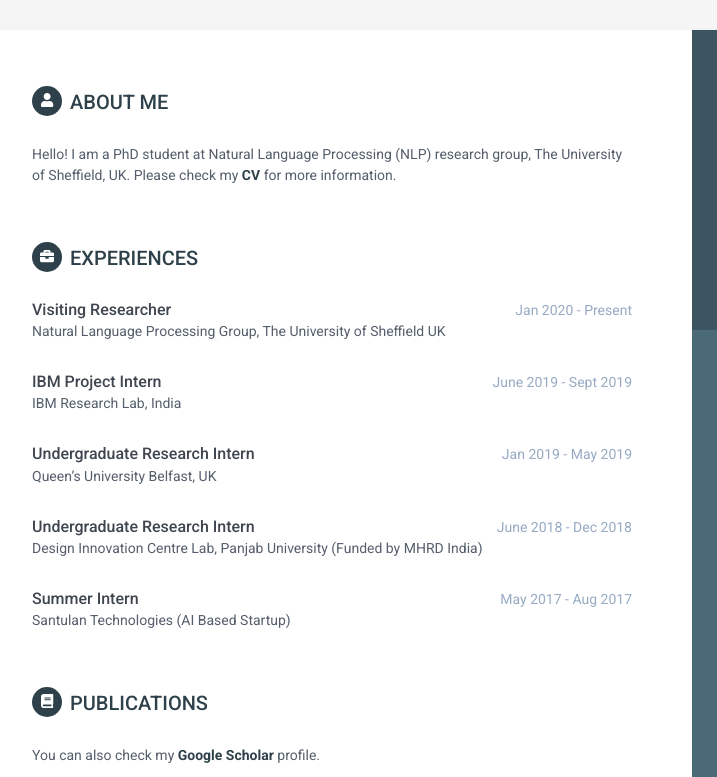
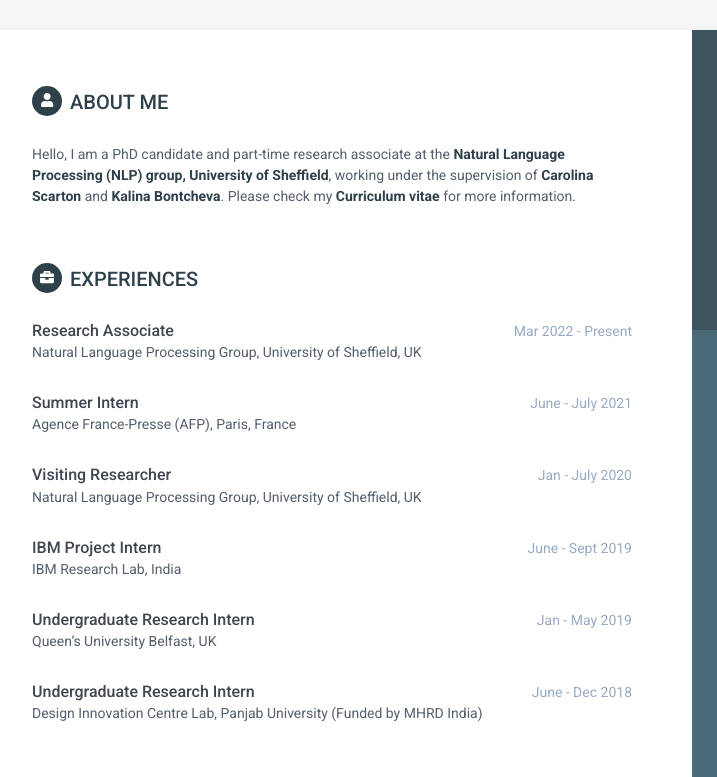
Before and after one commit to iknoorjobs/iknoorjobs.github.io, a plain HTML site: page index.html in a window 1280 px wide. Shown: the top 777 px of the page, 188-905 px from the left. Drawn offline with Linux system fonts and the light colour scheme.

Commit message:
Update index.html

```diff
--- a/index.html
+++ b/index.html
@@ -79,23 +79,51 @@
             <section class="section summary-section">
                 <h2 class="section-title"><span class="icon-holder"><i class="fas fa-user"></i></span>About Me</h2>
                 <div class="summary">
-                    <p>Hello! I am a PhD student at Natural Language Processing (NLP) research group, The University of Sheffield, UK. Please check my <a href="CV.pdf"><strong>CV</strong></a> for more information.</p>
+                    <p>Hello, I am a PhD candidate and part-time research associate at the <a href="https://www.sheffield.ac.uk/dcs/research/groups/natural-language-processing"><strong>Natural Language Processing (NLP) group, University of Sheffield</strong></a>,
+			    working under the supervision of <a href="https://carolscarton.github.io/"><strong>Carolina Scarton</strong></a> and <a href="https://www.sheffield.ac.uk/dcs/people/academic/kalina-bontcheva"><strong>Kalina Bontcheva</strong></a>.
+			    Please check my <a href="CV.pdf"><strong>Curriculum vitae</strong></a> for more information.</p>
                 </div><!--//summary-->
             </section><!--//section-->
 
             <section class="section experiences-section">
                 <h2 class="section-title"><span class="icon-holder"><i class="fas fa-briefcase"></i></span>Experiences</h2>
 
+	         <div class="item">
+                    <div class="meta">
+                        <div class="upper-row">
+                            <h3 class="job-title">Research Associate</h3>
+                            <div class="time">Mar 2022 - Present</div>
+                        </div><!--//upper-row-->
+                        <!-- <div class="company">Startup Hubs, San Francisco</div> -->
+                    </div><!--//meta-->
+                    <div class="details">
+                        <p>Natural Language Processing Group, University of Sheffield, UK</p>
+                    </div><!--//details-->
+                </div><!--//item-->
+
+                <div class="item">
+                    <div class="meta">
+                        <div class="upper-row">
+                            <h3 class="job-title">Summer Intern</h3>
+                            <div class="time">June - July 2021</div>
+                        </div><!--//upper-row-->
+                        <!-- <div class="company">Startup Hubs, San Francisco</div> -->
+                    </div><!--//meta-->
+                    <div class="details">
+                        <p>Agence France-Presse (AFP), Paris, France</p>
+                    </div><!--//details-->
+                </div><!--//item-->
+
                 <div class="item">
                     <div class="meta">
                         <div class="upper-row">
                             <h3 class="job-title">Visiting Researcher</h3>
-                            <div class="time">Jan 2020 - Present</div>
+                            <div class="time">Jan - July 2020</div>
                         </div><!--//upper-row-->
                         <!-- <div class="company">Startup Hubs, San Francisco</div> -->
                     </div><!--//meta-->
                     <div class="details">
-                        <p>Natural Language Processing Group, The University of Sheffield UK</p>
+                        <p>Natural Language Processing Group, University of Sheffield, UK</p>
                     </div><!--//details-->
                 </div><!--//item-->
 
@@ -103,7 +131,7 @@
                     <div class="meta">
                         <div class="upper-row">
                             <h3 class="job-title">IBM Project Intern</h3>
-                            <div class="time">June 2019 - Sept 2019</div>
+                            <div class="time">June - Sept 2019</div>
                         </div><!--//upper-row-->
                         <!-- <div class="company">Startup Hubs, San Francisco</div> -->
                     </div><!--//meta-->
@@ -116,7 +144,7 @@
                     <div class="meta">
                         <div class="upper-row">
                             <h3 class="job-title">Undergraduate Research Intern</h3>
-                            <div class="time">Jan 2019 - May 2019</div>
+                            <div class="time">Jan - May 2019</div>
                         </div><!--//upper-row-->
                         <!-- <div class="company">Google, London</div> -->
                     </div><!--//meta-->
@@ -129,7 +157,7 @@
                     <div class="meta">
                         <div class="upper-row">
                             <h3 class="job-title">Undergraduate Research Intern</h3>
-                            <div class="time">June 2018 - Dec 2018</div>
+                            <div class="time">June - Dec 2018</div>
                         </div><!--//upper-row-->
                         <!-- <div class="company">Amazon, London</div> -->
                     </div><!--//meta-->
@@ -138,25 +166,12 @@
                     </div><!--//details-->
                 </div><!--//item-->
 
-                <div class="item">
-                    <div class="meta">
-                        <div class="upper-row">
-                            <h3 class="job-title">Summer Intern</h3>
-                            <div class="time">May 2017 - Aug 2017</div>
-                        </div><!--//upper-row-->
-                        <!-- <div class="company">Amazon, London</div> -->
-                    </div><!--//meta-->
-                    <div class="details">
-                      <p>Santulan Technologies (AI Based Startup)</p>
-                    </div><!--//details-->
-                </div><!--//item-->
-
             </section><!--//section-->
 
             <section class="section projects-section">
                 <h2 class="section-title"><span class="icon-holder"><i class="fas fa-book"></i></span>Publications</h2>
 
-		    <p>You can also check my <a href="https://scholar.google.com/citations?user=mNgt9zkAAAAJ&hl=en&oi=sra"><strong>Google Scholar</strong></a> profile.</p>
+		    <p>Please check my <a href="https://scholar.google.com/citations?user=mNgt9zkAAAAJ&hl=en&oi=sra"><strong>Google Scholar</strong></a> for an up-to-date publications.</p>
 
 		 <div class="item">
                     <div class="project-title">Xingyi Song, Johann Petrak, Ye Jiang, <strong>Iknoor Singh</strong>, Diana Maynard, Kalina Bontcheva "Classification Aware Neural Topic Model and its Application on a New COVID-19 Disinformation Corpus", <i>arXiv preprint arXiv:2006.03354</i>, 2020<br><a href="https://arxiv.org/pdf/2006.03354"><strong>Link</strong></a></div>
```
